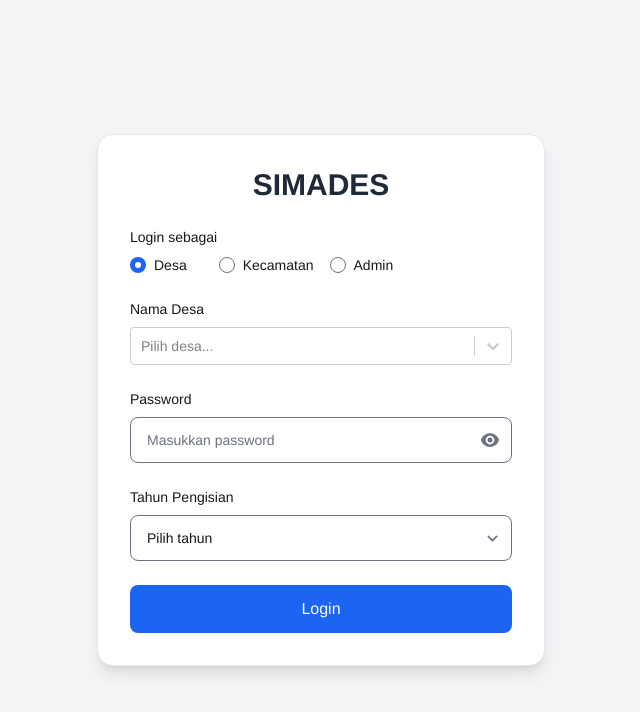
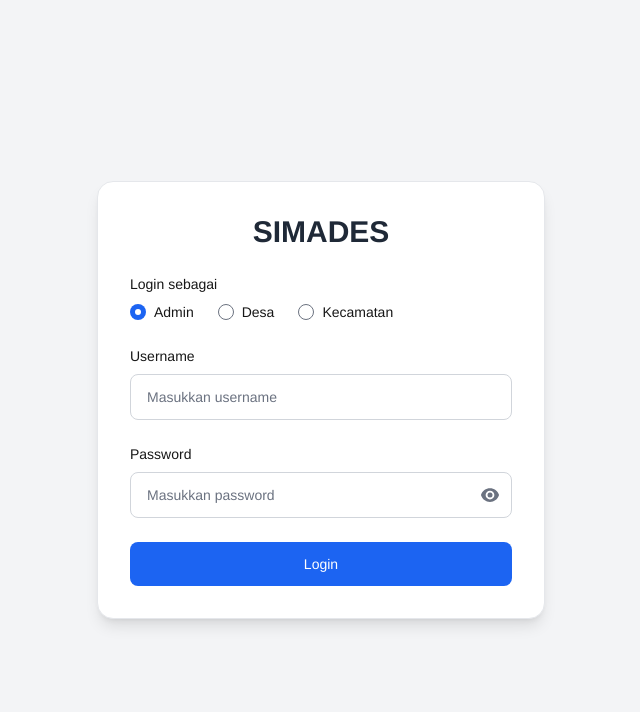
Before and after one commit to azharanggakusuma/simades, a Next.js app: page /dashboard/auth in a window 1280 px wide. Shown: the top 712 px of the page, without its empty margins (319-959 px from the left). Built offline with nearby package versions, Linux system fonts and the light colour scheme.

Commit message:
feat: refactor Login component to implement role-based login selection and improve option handling

```diff
--- a/app/dashboard/auth/page.js
+++ b/app/dashboard/auth/page.js
@@ -6,9 +6,9 @@ import { EyeIcon, EyeSlashIcon } from "@heroicons/react/24/solid";
 
 export default function Login() {
   const [showPassword, setShowPassword] = useState(false);
-  const [loginType, setLoginType] = useState("desa"); // 'desa', 'kecamatan', or 'admin'
   const [desaOptions, setDesaOptions] = useState([]);
   const [kecamatanOptions, setKecamatanOptions] = useState([]);
+  const [role, setRole] = useState("admin");
 
   const years = Array.from({ length: 5 }, (_, index) => 2024 + index);
 
@@ -20,20 +20,45 @@ export default function Login() {
           a.Nama_Desa.localeCompare(b.Nama_Desa)
         );
 
-        const desaList = sortedDesa.map((desa) => ({
+        const desaOptionsFormatted = sortedDesa.map((desa) => ({
           value: desa.Kode_Desa,
           label: `${desa.Nama_Desa} - ${desa.Kecamatan}`,
         }));
-        setDesaOptions(desaList);
 
-        // Extract unique kecamatan names
-        const kecamatanSet = new Set(data.data_desa.map((d) => d.Kecamatan));
-        const kecamatanList = [...kecamatanSet]
+        const kecamatanSet = new Set(
+          data.data_desa.map((desa) => desa.Kecamatan)
+        );
+        const kecamatanOptionsFormatted = Array.from(kecamatanSet)
           .sort()
-          .map((kec) => ({ value: kec, label: kec }));
-        setKecamatanOptions(kecamatanList);
+          .map((kec) => ({
+            value: kec,
+            label: kec,
+          }));
+
+        setDesaOptions(desaOptionsFormatted);
+        setKecamatanOptions(kecamatanOptionsFormatted);
       });
   }, []);
+
+  const customSelectStyles = {
+    control: (base) => ({
+      ...base,
+      height: "48px",
+      minHeight: "48px",
+      borderRadius: "0.5rem",
+      borderColor: "#d1d5db",
+      fontSize: "0.875rem",
+      backgroundColor: "white",
+    }),
+    input: (base) => ({ ...base, color: "black" }),
+    singleValue: (base) => ({ ...base, color: "black" }),
+    menu: (base) => ({ ...base, fontSize: "0.875rem" }),
+    option: (base, state) => ({
+      ...base,
+      backgroundColor: state.isFocused ? "#f0f0f0" : "white",
+      color: "black",
+    }),
+  };
 
   return (
     <div className="min-h-screen flex items-center justify-center px-4 bg-gray-100 dark:bg-neutral-950">
@@ -46,92 +71,127 @@ export default function Login() {
           </div>
 
           <form className="space-y-6">
-            {/* Role Login */}
             <div>
               <label className="block text-sm font-medium mb-2 dark:text-white">
                 Login sebagai
               </label>
-              <div className="flex space-x-4">
-                {["desa", "kecamatan", "admin"].map((role) => (
-                  <label
-                    key={role}
-                    className="flex items-center text-sm dark:text-white"
-                  >
+              <div className="flex items-center gap-6 text-sm dark:text-white">
+                <label className="flex items-center gap-2">
                   <input
                     type="radio"
-                      name="loginType"
-                      value={role}
-                      checked={loginType === role}
-                      onChange={() => setLoginType(role)}
-                      className="mr-2"
-                    />
-                    {role.charAt(0).toUpperCase() + role.slice(1)}
+                    name="role"
+                    value="admin"
+                    checked={role === "admin"}
+                    onChange={() => setRole("admin")}
+                  />{" "}
+                  Admin
                 </label>
-                ))}
+                <label className="flex items-center gap-2">
+                  <input
+                    type="radio"
+                    name="role"
+                    value="desa"
+                    checked={role === "desa"}
+                    onChange={() => setRole("desa")}
+                  />{" "}
+                  Desa
+                </label>
+                <label className="flex items-center gap-2">
+                  <input
+                    type="radio"
+                    name="role"
+                    value="kecamatan"
+                    checked={role === "kecamatan"}
+                    onChange={() => setRole("kecamatan")}
+                  />{" "}
+                  Kecamatan
+                </label>
               </div>
             </div>
 
-            {/* Select Desa */}
-            {loginType === "desa" && (
+            {role === "admin" && (
+              <>
                 <div>
-                <label className="block text-sm font-medium mb-2 dark:text-white">
-                  Nama Desa
-                </label>
-                <Select
-                  options={desaOptions}
-                  placeholder="Pilih desa..."
-                  className="text-sm"
-                  isSearchable
-                />
-              </div>
-            )}
-
-            {/* Select Kecamatan */}
-            {loginType === "kecamatan" && (
-              <div>
-                <label className="block text-sm font-medium mb-2 dark:text-white">
-                  Nama Kecamatan
-                </label>
-                <Select
-                  options={kecamatanOptions}
-                  placeholder="Pilih kecamatan..."
-                  className="text-sm"
-                  isSearchable
-                />
-              </div>
-            )}
-
-            {/* Username hanya untuk Admin */}
-            {loginType === "admin" && (
-              <div>
-                <label className="block text-sm font-medium mb-2 dark:text-white">
+                  <label
+                    htmlFor="username"
+                    className="block text-sm font-medium mb-2 dark:text-white"
+                  >
                     Username
                   </label>
                   <input
                     type="text"
+                    id="username"
                     name="username"
                     placeholder="Masukkan username"
-                  className="w-full py-3 px-4 border rounded-lg text-sm dark:bg-neutral-900 dark:text-white"
+                    className="w-full py-3 px-4 border border-gray-300 rounded-lg text-sm focus:border-blue-500 focus:ring-1 focus:ring-blue-500 dark:bg-neutral-900 dark:border-neutral-700 dark:text-white"
+                    required
                   />
                 </div>
+              </>
             )}
 
-            {/* Password untuk semua */}
+            {role === "desa" && (
+              <>
                 <div>
-              <label className="block text-sm font-medium mb-2 dark:text-white">
+                  <label
+                    htmlFor="desa"
+                    className="block text-sm font-medium mb-2 dark:text-white"
+                  >
+                    Pilih Desa
+                  </label>
+                  <Select
+                    inputId="desa"
+                    name="desa"
+                    options={desaOptions}
+                    placeholder="Cari dan pilih desa..."
+                    isSearchable
+                    styles={customSelectStyles}
+                  />
+                </div>
+              </>
+            )}
+
+            {role === "kecamatan" && (
+              <>
+                <div>
+                  <label
+                    htmlFor="kecamatan"
+                    className="block text-sm font-medium mb-2 dark:text-white"
+                  >
+                    Pilih Kecamatan
+                  </label>
+                  <Select
+                    inputId="kecamatan"
+                    name="kecamatan"
+                    options={kecamatanOptions}
+                    placeholder="Cari dan pilih kecamatan..."
+                    isSearchable
+                    styles={customSelectStyles}
+                  />
+                </div>
+              </>
+            )}
+
+            <div>
+              <label
+                htmlFor="password"
+                className="block text-sm font-medium mb-2 dark:text-white"
+              >
                 Password
               </label>
               <div className="relative">
                 <input
                   type={showPassword ? "text" : "password"}
+                  id="password"
                   name="password"
                   placeholder="Masukkan password"
-                  className="w-full py-3 px-4 pr-11 border rounded-lg text-sm dark:bg-neutral-900 dark:text-white"
+                  className="w-full py-3 px-4 pr-11 border border-gray-300 rounded-lg text-sm focus:border-blue-500 focus:ring-1 focus:ring-blue-500 dark:bg-neutral-900 dark:border-neutral-700 dark:text-white"
+                  required
                 />
                 <button
                   type="button"
                   onClick={() => setShowPassword(!showPassword)}
-                  className="absolute inset-y-0 right-3 flex items-center text-gray-500"
+                  className="absolute inset-y-0 right-3 flex items-center text-gray-500 dark:text-neutral-400"
                 >
                   {showPassword ? (
                     <EyeSlashIcon className="h-5 w-5" />
@@ -142,17 +202,23 @@ export default function Login() {
               </div>
             </div>
 
-            {/* Tahun hanya untuk Desa */}
-            {loginType === "desa" && (
+            {role === "desa" && (
               <div>
-                <label className="block text-sm font-medium mb-2 dark:text-white">
+                <label
+                  htmlFor="year"
+                  className="block text-sm font-medium mb-2 dark:text-white"
+                >
                   Tahun Pengisian
                 </label>
                 <select
+                  id="year"
                   name="year"
-                  className="w-full py-3 px-4 border rounded-lg text-sm dark:bg-neutral-900 dark:text-white"
+                  className="w-full py-3 px-4 border border-gray-300 rounded-lg text-sm focus:border-blue-500 focus:ring-1 focus:ring-blue-500 dark:bg-neutral-900 dark:border-neutral-700 dark:text-white"
+                  required
                 >
-                  <option value="">Pilih tahun</option>
+                  <option value="" disabled selected>
+                    Pilih tahun pengisian
+                  </option>
                   {years.map((year) => (
                     <option key={year} value={year}>
                       {year}
@@ -162,10 +228,9 @@ export default function Login() {
               </div>
             )}
 
-            {/* Tombol Login */}
             <button
               type="submit"
-              className="w-full py-3 px-4 bg-blue-600 text-white font-medium rounded-lg hover:bg-blue-700 transition"
+              className="w-full py-3 px-4 text-sm font-medium text-white bg-blue-600 rounded-lg hover:bg-blue-700 transition duration-150 mt-2"
             >
               Login
             </button>
```
Lines whose indentation alone changed are shown as unchanged.
